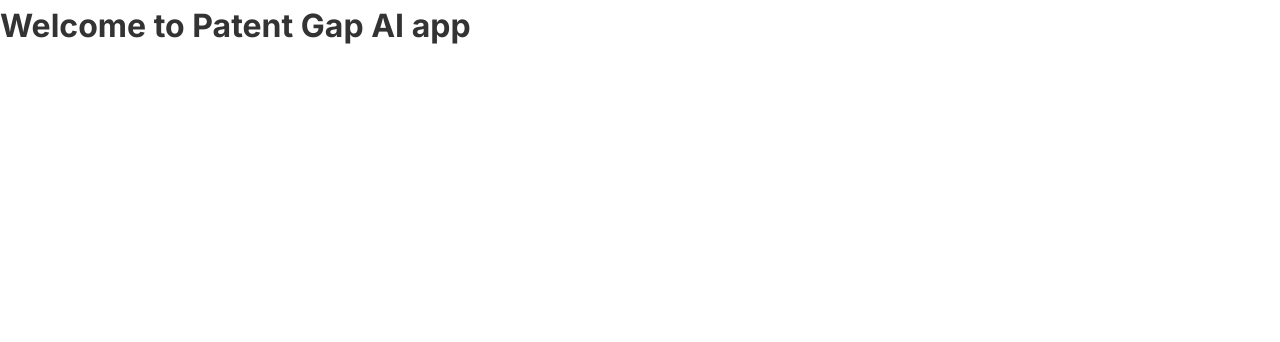
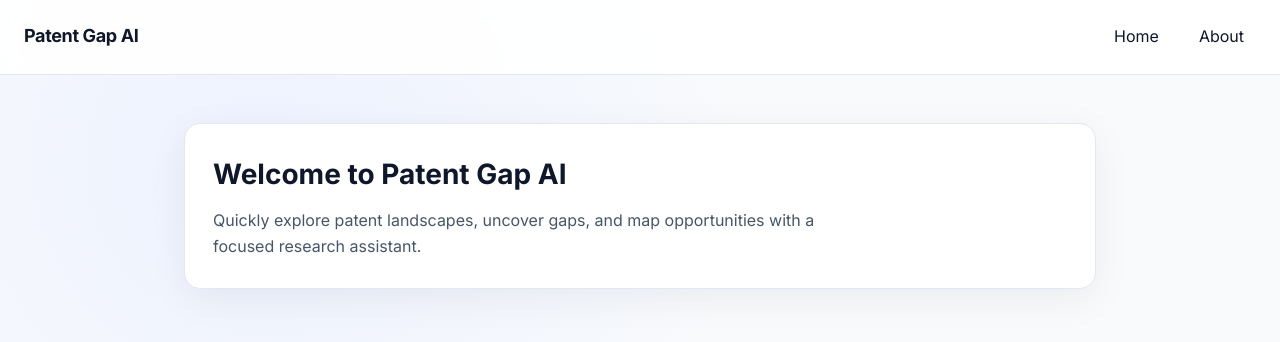
Before and after one commit to punnoose-1620/patent-gap-frontend, a React (Vite) app: page / in a window 1280 px wide. Shown: the top 342 px of the page. Built offline with nearby package versions, Linux system fonts and the light colour scheme.

Commit message:
feature: Setup router and add some demo pages

```diff
--- a/package.json
+++ b/package.json
@@ -13,7 +13,8 @@
   },
   "dependencies": {
     "react": "^19.2.0",
-    "react-dom": "^19.2.0"
+    "react-dom": "^19.2.0",
+    "react-router-dom": "^7.11.0"
   },
   "devDependencies": {
     "@eslint/js": "^9.39.1",
--- /dev/null
+++ b/src/App.css
@@ -0,0 +1,63 @@
+.app-shell {
+  min-height: 100vh;
+  background: radial-gradient(circle at 20% 20%, #eef2ff, #f8fafc 40%);
+  color: #0f172a;
+}
+
+.top-bar {
+  display: flex;
+  align-items: center;
+  justify-content: space-between;
+  padding: 16px 24px;
+  border-bottom: 1px solid #e2e8f0;
+  background: rgba(255, 255, 255, 0.9);
+  position: sticky;
+  top: 0;
+  backdrop-filter: blur(8px);
+}
+
+.brand {
+  font-weight: 700;
+  letter-spacing: -0.02em;
+  font-size: 18px;
+}
+
+.nav {
+  display: flex;
+  gap: 16px;
+}
+
+.nav a {
+  padding: 8px 12px;
+  border-radius: 8px;
+  transition: background 0.2s ease;
+  color: #0f172a;
+}
+
+.nav a:hover {
+  background: #e2e8f0;
+}
+
+.content {
+  max-width: 960px;
+  margin: 48px auto;
+  padding: 0 24px 64px;
+}
+
+.page {
+  background: #fff;
+  border: 1px solid #e2e8f0;
+  border-radius: 16px;
+  padding: 28px;
+  box-shadow: 0 10px 40px rgba(15, 23, 42, 0.06);
+}
+
+.page h1 {
+  font-size: 28px;
+  margin-bottom: 12px;
+}
+
+.page p {
+  color: #475569;
+  max-width: 640px;
+}
--- a/src/App.jsx
+++ b/src/App.jsx
@@ -1,5 +1,24 @@
+import { createBrowserRouter, RouterProvider } from 'react-router-dom';
+import './App.css';
+import About from './pages/About.jsx';
+import Home from './pages/Home.jsx';
+import NotFound from './pages/NotFound.jsx';
+import Layout from './routes/Layout.jsx';
+
+const router = createBrowserRouter([
+  {
+    path: '/',
+    element: <Layout />,
+    children: [
+      { index: true, element: <Home /> },
+      { path: 'about', element: <About /> },
+      { path: '*', element: <NotFound /> },
+    ],
+  },
+]);
+
 function App() {
-  return <h1>Welcome to Patent Gap AI app</h1>;
+  return <RouterProvider router={router} />;
 }
 
 export default App;
--- a/src/main.jsx
+++ b/src/main.jsx
@@ -1,7 +1,7 @@
 import { StrictMode } from 'react';
 import { createRoot } from 'react-dom/client';
+import App from './App.jsx';
 import './index.css';
-import App from './App.jsx';
 
 createRoot(document.getElementById('root')).render(
   <StrictMode>
--- /dev/null
+++ b/src/pages/About.jsx
@@ -0,0 +1,13 @@
+function About() {
+  return (
+    <section className="page">
+      <h1>About</h1>
+      <p>
+        This app is a prototype for navigating patent data, highlighting unserved areas, and
+        guiding R&D decisions.
+      </p>
+    </section>
+  );
+}
+
+export default About;
--- /dev/null
+++ b/src/pages/Home.jsx
@@ -0,0 +1,13 @@
+function Home() {
+  return (
+    <section className="page">
+      <h1>Welcome to Patent Gap AI</h1>
+      <p>
+        Quickly explore patent landscapes, uncover gaps, and map opportunities with a focused
+        research assistant.
+      </p>
+    </section>
+  );
+}
+
+export default Home;
--- /dev/null
+++ b/src/pages/NotFound.jsx
@@ -0,0 +1,10 @@
+function NotFound() {
+  return (
+    <section className="page">
+      <h1>Page not found</h1>
+      <p>The page you are looking for does not exist. Use the navigation above to continue.</p>
+    </section>
+  );
+}
+
+export default NotFound;
--- /dev/null
+++ b/src/routes/Layout.jsx
@@ -0,0 +1,20 @@
+import { Link, Outlet } from 'react-router-dom';
+
+function Layout() {
+  return (
+    <div className="app-shell">
+      <header className="top-bar">
+        <div className="brand">Patent Gap AI</div>
+        <nav className="nav">
+          <Link to="/">Home</Link>
+          <Link to="/about">About</Link>
+        </nav>
+      </header>
+      <main className="content">
+        <Outlet />
+      </main>
+    </div>
+  );
+}
+
+export default Layout;
```
Also changed, not shown: 1 other file (tests, documents, lock files or other folders).
